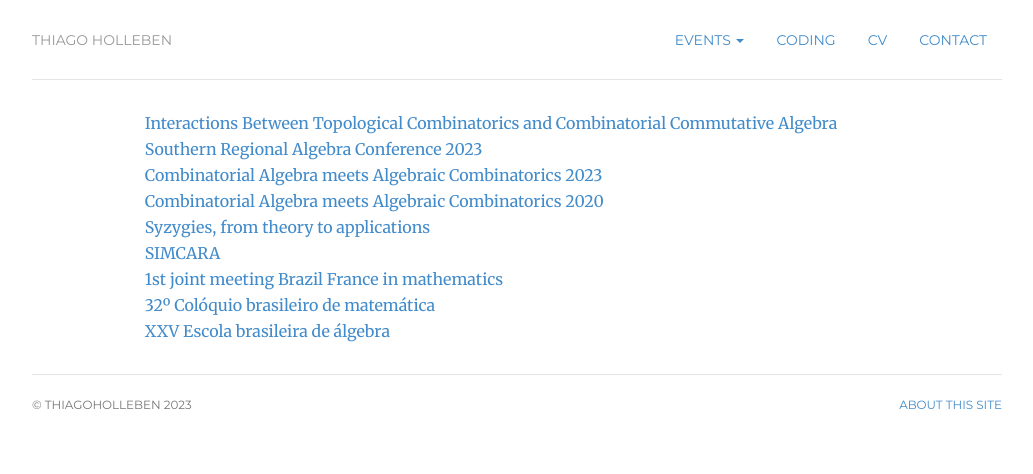
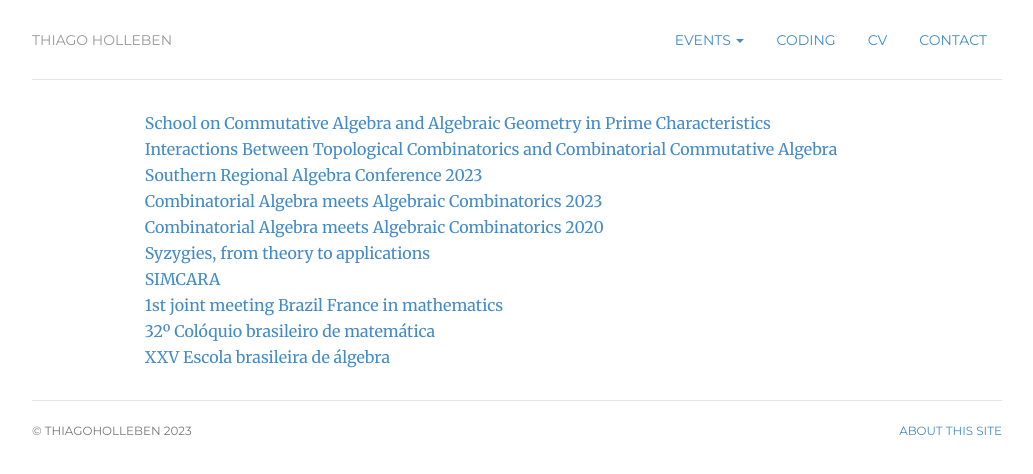
Before and after one commit to hollebenthiago/hollebenthiago.github.io, a Jekyll site: the page built from attended/index.html, in a window 1280 px wide. Shown: the top 474 px of the page, without its empty margins (123-1156 px from the left). Built offline with Jekyll 4.4.1, drawn with Linux system fonts in a browser that asks for light colours.

Commit message:
adding ictp summer school

```diff
--- a/attended/index.html
+++ b/attended/index.html
@@ -6,6 +6,9 @@
 ---
 <div class="contact">
     <ul style="list-style-type: none;">
+        <li>
+            <a href="https://indico.ictp.it/event/10200/">School on Commutative Algebra and Algebraic Geometry in Prime Characteristics</a>
+        </li>
         <li>
             <a href="http://www.birs.ca/events/2023/5-day-workshops/23w5003">Interactions Between Topological Combinatorics and Combinatorial Commutative Algebra</a>
         </li>
```
Also changed, not shown: 1 other file.
